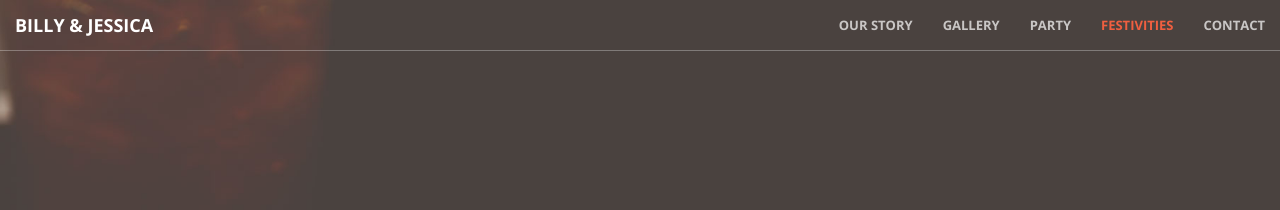
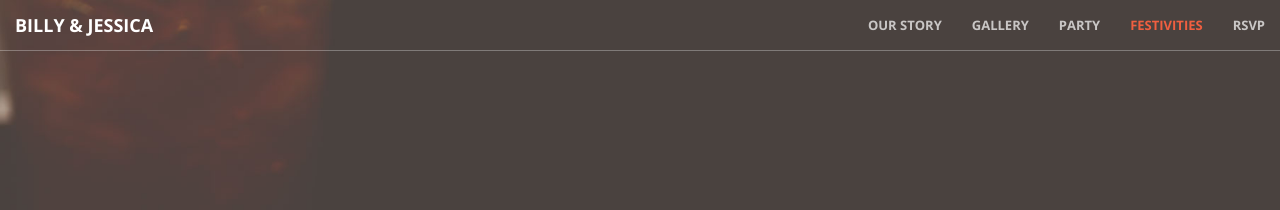
Before and after one commit to notbleh/wed-website, a Jekyll site: the page built from index.html, in a window 1280 px wide. Shown: the top 210 px of the page. Built offline with Jekyll 4.4.1, drawn with Linux system fonts in a browser that asks for light colours.

Commit message:
Update nav.html

```diff
--- a/_includes/nav.html
+++ b/_includes/nav.html
@@ -27,7 +27,7 @@
                     <a class="page-scroll" href="#festivities">Festivities</a>
                 </li>
                 <li>
-                    <a class="page-scroll" href="#contact">Contact</a>
+                    <a class="page-scroll" href="#rsvp">RSVP</a>
                 </li>
             </ul>
         </div>
```
